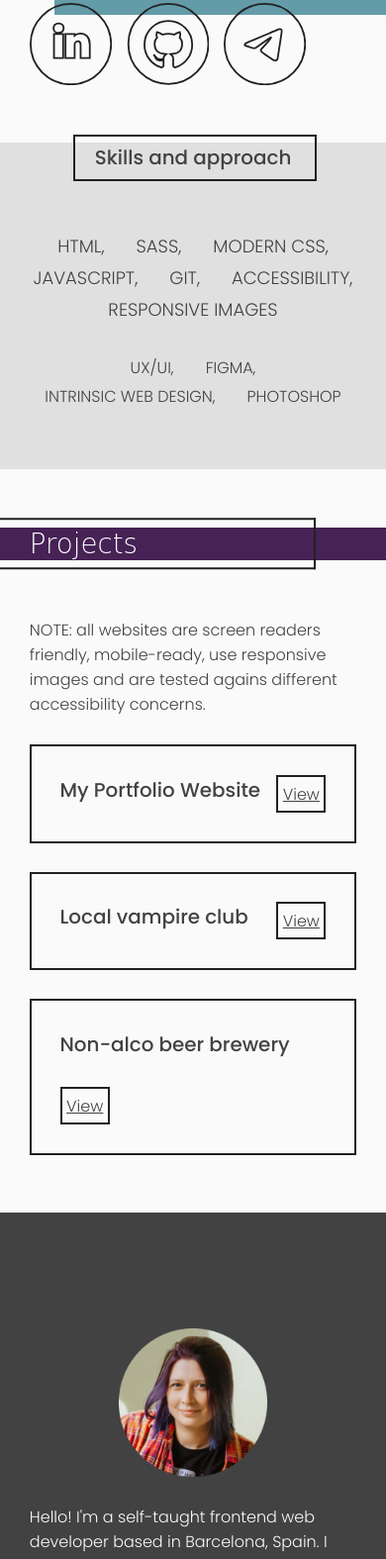
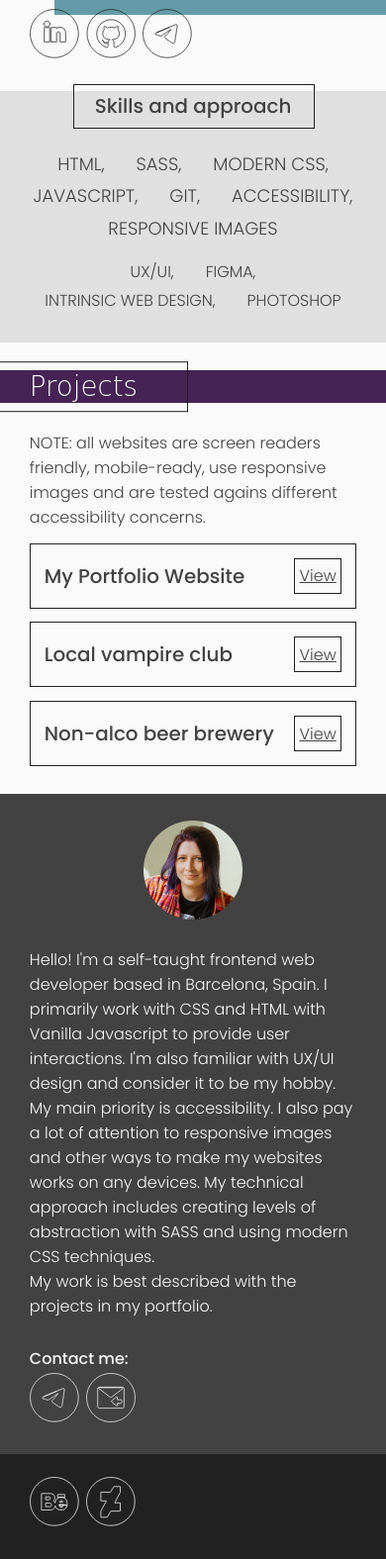
Before and after one commit to zverolen/ccdm-portfolio-site, a plain HTML site: page index.html in a window 390 px wide. Shown: the part 183-1758 px from the top of the page at 99% size. Drawn offline with Linux system fonts and the light colour scheme; a web font is replaced by a local one.

Commit message:
Adds fixes for responsive beahvior

```diff
--- a/source/scss/_intro.scss
+++ b/source/scss/_1intro.scss
@@ -104,7 +104,7 @@
 .intro-icons {
   @include layout.content;
 
-  margin-top: calc(-12 / 16 * 1rem);
+  // margin-top: calc(-12 / 16 * 1rem);
 }
 
 .intro-icons-container {
--- a/source/scss/_projects.scss
+++ b/source/scss/_3projects.scss
@@ -26,7 +26,7 @@
     bottom: 50%;
     transform: translateY(50%);
 
-    width: calc(732 / 64 * 1em);
+    width: calc(732 * 100 / 1512 * 1vw);
     height: calc(112 / 64 * 1em);
 
     border-width: $border-big;
@@ -102,6 +102,12 @@
 
 .projects-features-item {
   @include layout.horizontal;
+  align-items: baseline;
+}
+
+.projects-features-bullet {
+  @include layout.bullet;
+  flex-shrink: 0;
 }
 
 .projects-links-container {
--- a/source/scss/_about.scss
+++ b/source/scss/_4about.scss
@@ -16,14 +16,11 @@
 
 .about-content {
   @include layout.content;
-  @include layout.section;
+  @include layout.about-content;
 }
 
 .about-image-container {
-  height: 150px;
-  width: 150px;
-  margin-left: auto;
-  margin-right: auto;
+  @include layout.portrait;
 }
 
 .about-image-item {
@@ -47,7 +44,7 @@
 }
 
 .about-icons-container {
-  display: flex;
+  @include layout.horizontal;
 }
 
 .about-icons-item {
--- a/source/scss/_footer.scss
+++ b/source/scss/_5footer.scss
@@ -13,7 +13,7 @@
 }
 
 .footer-icons-container {
-  display: flex;
+  @include layout.horizontal;
 }
 
 .footer-icons-item {
--- a/source/scss/_rules.scss
+++ b/source/scss/_rules.scss
@@ -6,8 +6,7 @@ $width-blueStripe: 86vw;
 $site-frame-margin: min(1.7vw, calc(32 / 16) * 1em);
 $site-frame-margin: 7vw;
 
-$border-small: 1px;
-$border-big: calc(2 / 16 * 1rem);
+$border-big: min(calc(1 * 100 / 280 * 1vw), calc(2 / 16 * 1rem));
 $border: $border-big solid $color-main-dark-darkest;
 
 // Logic
@@ -20,12 +19,15 @@ $border: $border-big solid $color-main-dark-darkest;
 }
 
 @mixin icon($color) {
-  width: clamp(2rem, 9.9vh, 92 / 16 * 1rem);
-  height: clamp(2rem, 9.9vh, 92 / 16 * 1rem);
+  position: relative;
+  bottom: min(calc(12 * 100 / 900 * 1vw), 12 / 16 * 1rem);
+
+  width: clamp(50 / 16 * 1rem, 92 * 100 / 900 * 1vw, 94 / 16 * 1rem);
+  height: clamp(50 / 16 * 1rem, 92 * 100 / 900 * 1vw, 94 / 16 * 1rem);
 
   fill: none;
   stroke: $color;
-  stroke-width: calc(2 / 16 * 1rem);
+  stroke-width: $border-big;
 
   cursor: pointer;
 
--- a/source/scss/modules/_gap.scss
+++ b/source/scss/modules/_gap.scss
@@ -1,3 +1,3 @@
-$subgroup: min(1rem, 1.7vh);
-$group: min(2rem, 3.4vh);
-$section: min(4rem, 6.9vh);
+$subgroup: min(1rem, calc(16 * 100 / 900 * 1vw));
+$group: min(2rem, calc(32 * 100 / 900 * 1vw));
+$section: min(4rem, calc(64 * 100 / 900 * 1vw));
--- a/source/scss/modules/_layout.scss
+++ b/source/scss/modules/_layout.scss
@@ -1,14 +1,19 @@
 @use 'sizes';
 @use 'gap';
+
+%centeredHorizontally {
+  margin-left: auto;
+  margin-right: auto;
+}
 
 @mixin site {
   width: 100%;
 }
 
 @mixin content {
+  @extend %centeredHorizontally;
+
   width: sizes.$contentWidth;
-  margin-left: auto;
-  margin-right: auto;
 }
 
 @mixin section {
@@ -57,7 +62,26 @@
   display: flex;
   flex-wrap: wrap;
   justify-content: space-between;
+  align-items: center;
   row-gap: gap.$group;
 
   padding: gap.$group;
 }
+
+@mixin bullet {
+  width: sizes.$bulletDimention;
+  height: sizes.$bulletDimention;
+}
+
+@mixin about-content {
+  display: flex;
+  flex-direction: column;
+  row-gap: gap.$section;
+}
+
+@mixin portrait {
+  @extend %centeredHorizontally;
+
+  width: sizes.$portraitDimention;
+  height: sizes.$portraitDimention;
+}
--- a/source/scss/modules/_sizes.scss
+++ b/source/scss/modules/_sizes.scss
@@ -1 +1,3 @@
 $contentWidth: min(84.7vw, 80rem);
+$portraitDimention: clamp(100 / 16 * 1rem, 160 * 100 / 800 * 1vw, 200 / 16 * 1rem);
+$bulletDimention: max(calc(12 / 16 * 1rem), calc(20 * 100 / 1512 * 1vw));
--- a/source/scss/style.scss
+++ b/source/scss/style.scss
@@ -1,11 +1,11 @@
 @import 'color';
 @import 'rules';
 @import 'text';
-@import 'intro';
-@import 'skills';
-@import 'projects';
-@import 'about';
-@import 'footer';
+@import '1intro';
+@import '2skills';
+@import '3projects';
+@import '4about';
+@import '5footer';
 
 //Helpers
 .visually-hidden {
```
Also changed, not shown: index.html (+14 -13 lines), images/behance-logo.svg, public/css/style.css, source/scss/_2skills.scss (renamed from source/scss/_skills.scss), 2 other files.
